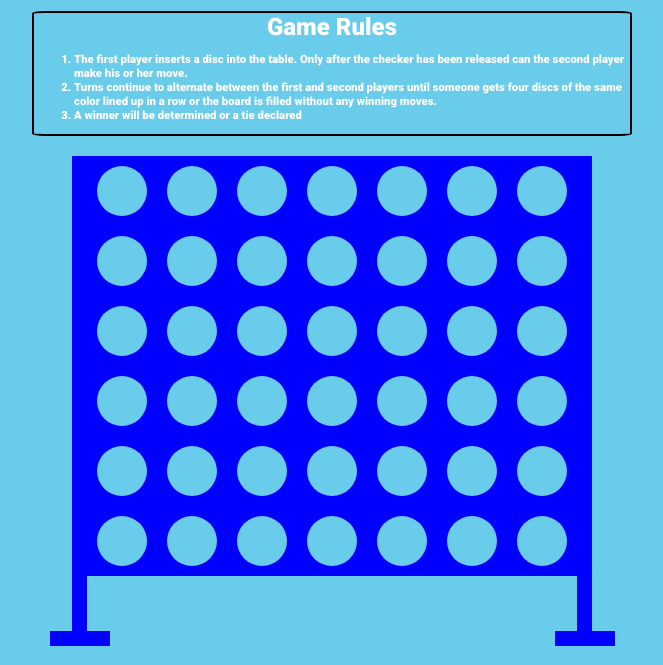
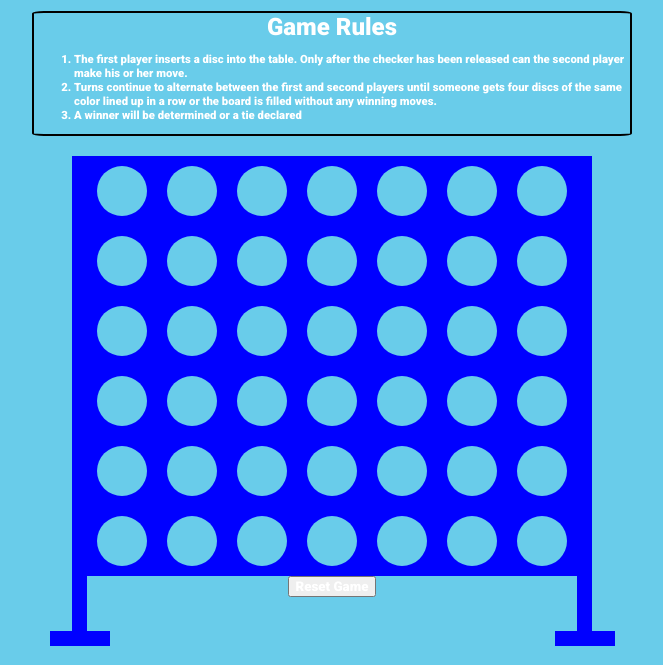
Before and after one commit to knegley/connect-four, a plain HTML site: page index.html in a window 1280 px wide. Shown: the part 135-800 px from the top of the page, without its empty margins (308-971 px from the left). Drawn offline with Linux system fonts and the light colour scheme.

Commit message:
added the reset button

```diff
--- a/index.html
+++ b/index.html
@@ -92,6 +92,7 @@
                 <div class="column"></div>
             </div>
         </div>
+        <button onclick="reset()">Reset Game</button>
     </div>
     <script src="connectFour.js"></script>
 </body>
```
